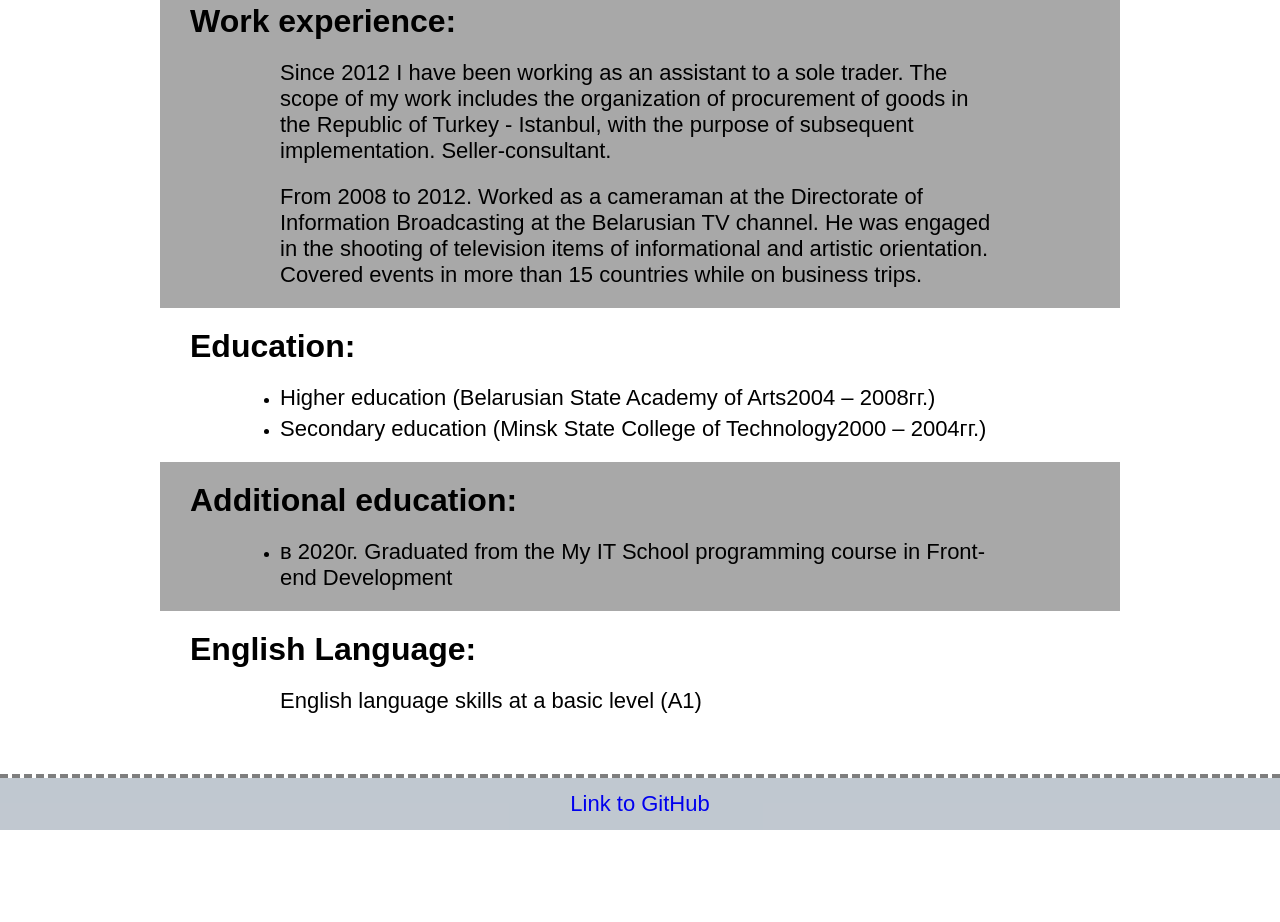
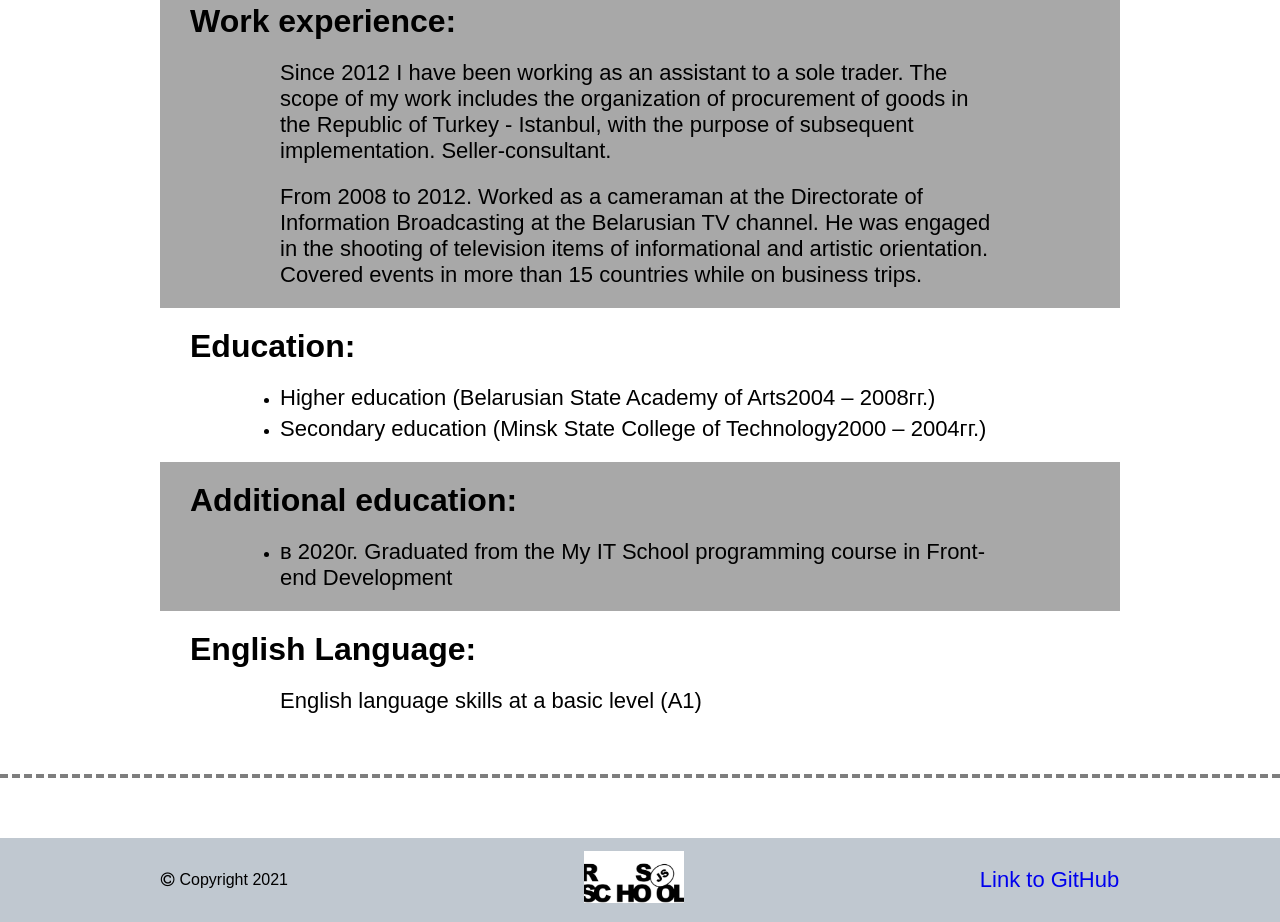
Before and after one commit to AndreySerzantov/rsschool-cv, a plain HTML site: page index.html in a window 1280 px wide. Shown: the part 1738-2660 px from the top of the page. Before the commit the page ends 2568 px from the top, so only its background shows below. Drawn offline with Linux system fonts and the light colour scheme.

Commit message:
Add files via upload

```diff
--- a/index.html
+++ b/index.html
@@ -5,6 +5,7 @@
     <meta http-equiv="X-UA-Compatible" content="IE=edge">
     <meta name="viewport" content="width=device-width, initial-scale=1.0">
     <title>CV</title>
+    <link rel="stylesheet" href="https://maxcdn.bootstrapcdn.com/font-awesome/4.5.0/css/font-awesome.min.css">
     <link rel="stylesheet" href="style/style.css">
 </head>
 <body>
@@ -22,7 +23,7 @@
             <div class="contacts">
                 <ul>
                     <li><a href="tel:+375296082077">Tel: +375296082077</a></li>
-                    <li><a href="https://t.me/tildanews">Telegram: +375296082077</a></li>
+                    <li><a href="https://t.me/tildanews" target="_blank">Telegram: +375296082077</a></li>
                     <li><a href="mailto:serzantovandreyiq@gmail.com">email: serzantovandreyiq@gmail.com</a></li>
                 </ul>
             </div>
@@ -131,6 +132,8 @@
         </section>
     </main>
     <footer class="footer">
+        <p>Copyright 2021</p>
+        <a href="https://rs.school/js/" target="_blank"><img src="images/card_original.jpg" alt="Logo - RS School"></a>
         <a href="https://github.com/AndreySerzantov" target="_blank">Link to GitHub</a>
     </footer>
 </body>
--- a/style/style.css
+++ b/style/style.css
@@ -13,6 +13,11 @@ html{
 .main{
     border-bottom: 4px dashed rgba(0, 0, 0, 0.507);
     margin-top: 60px;
+}
+
+.header,
+.main{
+    margin-bottom: 60px;
 }
 
 .header p,
@@ -116,11 +121,24 @@ html{
 }
 
 .footer{
-    text-align: center;
+    display: flex;
+    justify-content: space-around;
+    align-items: center;
     background-color: rgba(119, 136, 153, 0.459);
     padding: 1%;
+}
+
+.footer p::before{
+    content: "\f1f9";
+    font-family: FontAwesome;
+    margin-right: 5px;
 }
 
 .footer a{
     text-decoration: none;
 }
+
+.footer a img{
+    width: 100px;
+    cursor: pointer;
+}
```
Also changed, not shown: images/card_original.jpg (added).
